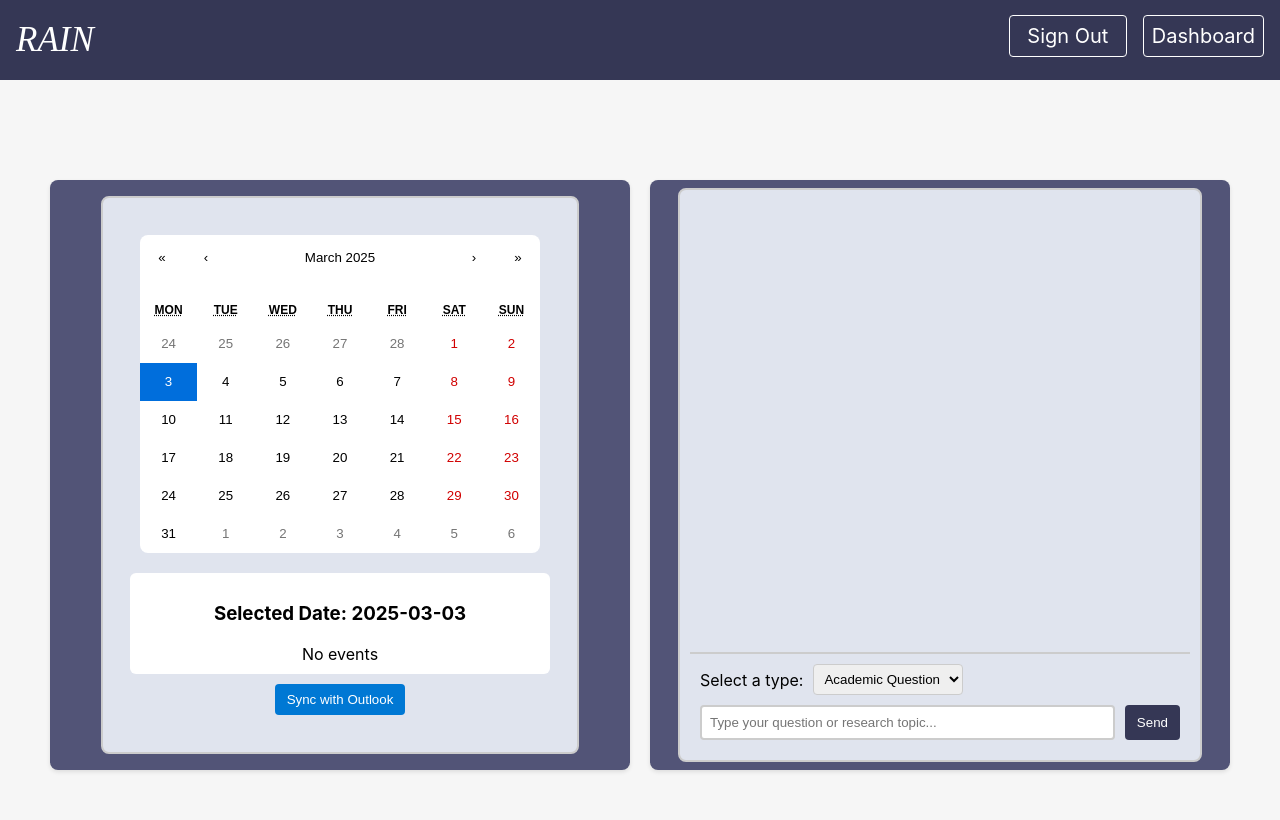
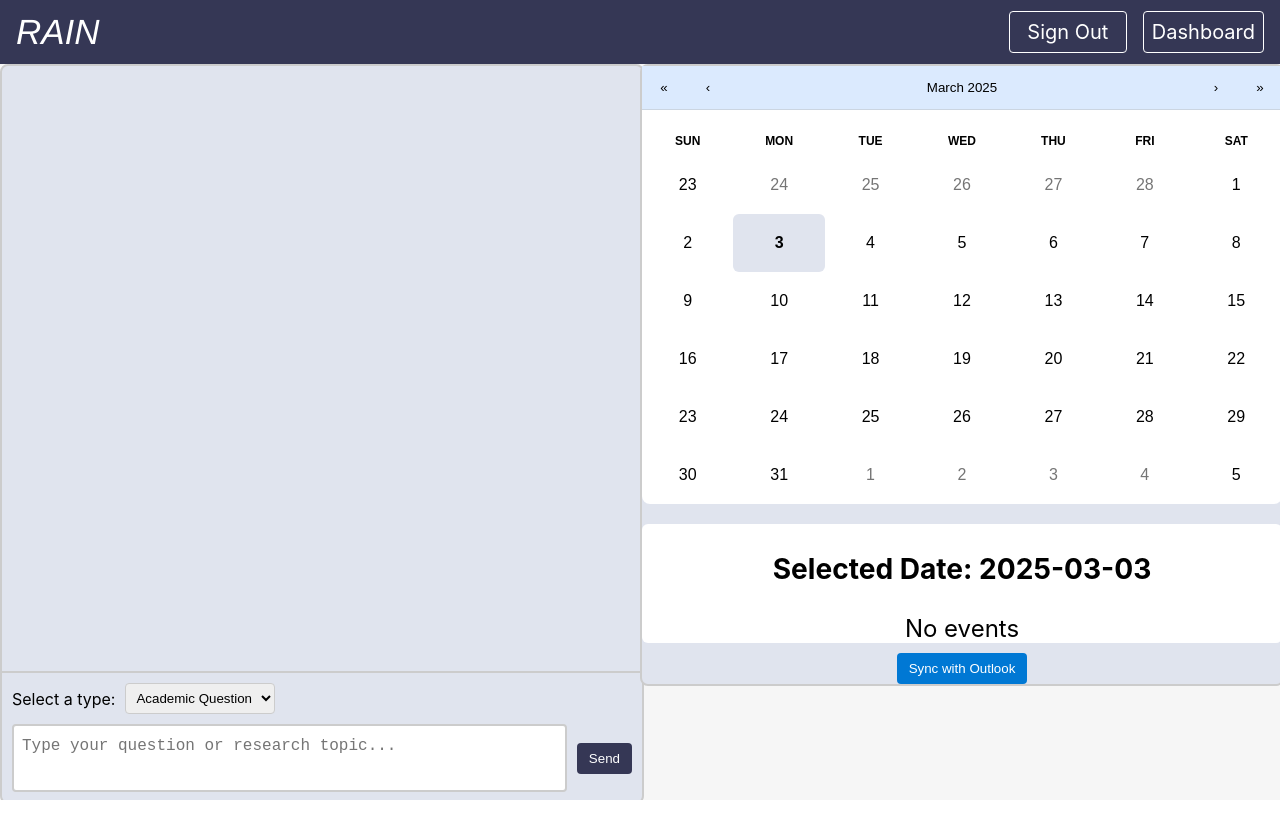
Before and after one commit to CS4800-02-Group-Project/RAIN_project, a React (Create React App) app: page /dashboard in a window 1280 px wide. Built offline with nearby package versions, Linux system fonts and the light colour scheme.

Commit message:
UI changes

```diff
--- a/src/components/Calendar.js
+++ b/src/components/Calendar.js
@@ -200,6 +200,7 @@ const handleOutlookLogin = () => {
                     <StyledCalendar
                         onChange={setSelectedDate}
                         value={selectedDate}
+                        calendarType="gregory"
                         tileContent={tileContent}
                         tileClassName={tileClassName}
                     />
@@ -227,41 +228,6 @@ const handleOutlookLogin = () => {
         </CalendarContainer>
     );
 }
-
-const CalendarContainer = styled.div`
-    display: flex;
-    flex-direction: column;
-    align-items: center;
-    width: 400px;
-    height: auto;
-    border: 2px solid #ccc;
-    border-radius: 8px;
-    background: #E0E4EE;
-    padding: 37px;
-`;
-
-const StyledCalendar = styled(Calendar)`
-    width: 100%;
-    border: none;
-    background: white;
-    border-radius: 8px;
-
-    .has-event {
-        background-color:rgb(69, 201, 57);
-        color: black;
-        font-weight: bold;
-        border-radius: 50%;
-    }
-
-    .react-calendar__tile--now {
-        background: #ffff76;
-    }
-
-    .react-calendar__tile--active {
-        background: #006edc;
-        color: white;
-    }
-`;
 
 const LoadingOverlay = styled.div`
     padding: 20px;
@@ -297,16 +263,6 @@ const EventDot = styled.div`
     display: none;
 `;
 
-const EventDetails = styled.div`
-    margin-top: 20px;
-    text-align: center;
-    font-size: 16px;
-    background: white;
-    padding: 10px;
-    border-radius: 6px;
-    width: 100%;
-`;
-
 const ButtonContainer = styled.div`
     display: flex;
     gap: 10px;
@@ -332,6 +288,7 @@ const AddEventButton = styled.button`
 `;
 
 const OutlookButton = styled(AddEventButton)`
+    flex: 1;
     background-color: #0078d4;
 
     &:hover {
@@ -343,3 +300,83 @@ const OutlookButton = styled(AddEventButton)`
         cursor: not-allowed;
     }
 `;
+
+const CalendarContainer = styled.div`
+    display: flex;
+    flex-direction: column;
+    align-items: center;
+    width: 100%;
+    border: 2px solid #ccc;
+    border-radius: 8px;
+    background: #E0E4EE;
+    margin: auto;
+`;
+
+const StyledCalendar = styled(Calendar)`
+  flex: 1;
+  width: 100%;
+  border: none;
+  background: white;
+  border-radius: 8px;
+
+  /* Override internal class styles */
+  .react-calendar__navigation {
+    background-color: #dbeafe;
+    border-bottom: 1px solid #cbd5e1;
+    padding: 8px 0;
+  }
+
+  .react-calendar__tile {
+    padding: 20px 0;
+    font-size: 1rem;
+    border-radius: 6px;
+    transition: background 0.3s ease;
+  }
+
+  .has-event {
+        background-color:rgb(69, 201, 57);
+        color: black;
+        font-weight: bold;
+        border-radius: 50%;
+    }
+
+  .react-calendar__tile--active {
+    background: #3b82f6;
+    color: white;
+    font-weight: bold;
+  }
+
+  .react-calendar__tile:enabled:hover {
+    background: #e0f2fe;
+    color: #1d4ed8;
+  }
+
+  .react-calendar__month-view__days__day--weekend {
+    color: black;
+  }
+
+  .react-calendar__tile--now {
+    background: #E0E4EE;
+    color: black;
+    font-weight: bold;
+  }
+
+    .react-calendar__month-view__weekdays__weekday {
+    font-weight: bold;
+    text-decoration: none;
+        abbr {
+        text-decoration: none;
+        cursor: default;
+        }
+  }
+`;
+
+const EventDetails = styled.div`
+    flex: 1;
+    margin-top: 20px;
+    text-align: center;
+    font-size: 24px;
+    background: white;
+    border-radius: 6px;
+    width: 100%;
+`;
--- a/src/components/Navbar.js
+++ b/src/components/Navbar.js
@@ -44,16 +44,16 @@ export default function Navbar() {
 // Temporary navbar theme until further changes needed
 
 const Name = styled.div`
-  text-align: center;
   flex: 1;
   display: flex;
   font-size: 35px;
   align-items: center;
   font-style: italic;
-  font-family: "Lobster", cursive;
+  font-family: "Helvetica";
 `;
 
 const Page = styled.div`
+  display: flex;
   align-items: center;
   justify-content: center;
   font-size: 20px;
@@ -61,17 +61,18 @@ const Page = styled.div`
 `;
 
 const Container = styled.nav`
+  align-items: center;
+  flex-shrink: 0;
   background-color: #353755;
   color: white;
   display: flex;
   justify-content: space-between;
-  height: 5em;
+  height: 4em;
   gap: 2rem;
   padding: 0 1rem;
 
   ul {
     padding: 0;
-    padding-top: 15px;
     margin: 0;
     list-style: none;
     display: flex;
--- a/src/components/PromptMenu.js
+++ b/src/components/PromptMenu.js
@@ -110,49 +110,116 @@ export default function PromptMenu() {
 }
 
 
+// const ChatContainer = styled.div`
+//     display: flex;
+//     flex-direction: column;
+//     width: 500px;
+//     height: 550px;
+//     border: 2px solid #ccc;
+//     border-radius: 8px;
+//     background: #E0E4EE;
+//     padding: 10px;
+// `;
+
+// const ChatHistory = styled.div`
+//     flex: 1;
+//     overflow-y: auto;
+//     padding: 10px;
+//     border-bottom: 2px solid #ccc;
+// `;
+
+// const Message = styled.div`
+//     background: ${(props) => (props.sender === "User" ? "#353755" : "#777")};
+//     color: white;
+//     padding: 8px;
+//     border-radius: 8px;
+//     margin: 5px 0;
+//     align-self: ${(props) => (props.sender === "User" ? "flex-end" : "flex-start")};
+//     max-width: 90%;
+// `;
+
+// const InputContainer = styled.div`
+//     display: flex;
+//     padding: 10px;
+//     gap: 10px;
+// `;
+
+// const ChatInput = styled.input`
+//     flex: 1;
+//     padding: 8px;
+//     border: 2px solid #ccc;
+//     border-radius: 4px;
+//     &:disabled {
+//         background-color: #f0f0f0;
+//         cursor: not-allowed;
+//     }
+// `;
+
+// const SendButton = styled.button`
+//     background: #353755;
+//     color: white;
+//     border: none;
+//     padding: 8px 12px;
+//     border-radius: 4px;
+//     cursor: pointer;
+//     &:hover {
+//         background: #555;
+//     }
+//     &:disabled {
+//         background: #999;
+//         cursor: not-allowed;
+//     }
+// `;
+
 const ChatContainer = styled.div`
     display: flex;
     flex-direction: column;
-    width: 500px;
-    height: 550px;
+    width: 100%;
+    height: 100%;
     border: 2px solid #ccc;
     border-radius: 8px;
     background: #E0E4EE;
-    padding: 10px;
 `;
 
 const ChatHistory = styled.div`
     flex: 1;
     overflow-y: auto;
-    padding: 10px;
+    padding: 1rem;
     border-bottom: 2px solid #ccc;
+    max-height: calc(100vh - 200px);
 `;
 
+// based on sender or ai, set the color for sender and positioning
 const Message = styled.div`
-    background: ${(props) => (props.sender === "User" ? "#353755" : "#777")};
+    background: ${(props) => (props.sender === "user" ? "#353755" : "#777")};
     color: white;
     padding: 8px;
     border-radius: 8px;
     margin: 5px 0;
-    align-self: ${(props) => (props.sender === "User" ? "flex-end" : "flex-start")};
-    max-width: 90%;
+    align-self: ${(props) => (props.sender === "user" ? "flex-end" : "flex-start")};
+    max-width: 100%;
+    word-wrap: break-word;
+    white-space: pre-wrap;
 `;
 
 const InputContainer = styled.div`
     display: flex;
     padding: 10px;
     gap: 10px;
+    align-items: center;
 `;
 
-const ChatInput = styled.input`
+const ChatInput = styled.textarea`
     flex: 1;
     padding: 8px;
     border: 2px solid #ccc;
     border-radius: 4px;
-    &:disabled {
-        background-color: #f0f0f0;
-        cursor: not-allowed;
-    }
+    resize: none;
+    min-height: 40px;
+    max-height: 150px;
+    overflow-y: auto;
+    font-size: 16px;
+    line-height: 1.5;
 `;
 
 const SendButton = styled.button`
@@ -164,10 +231,6 @@ const SendButton = styled.button`
     cursor: pointer;
     &:hover {
         background: #555;
-    }
-    &:disabled {
-        background: #999;
-        cursor: not-allowed;
     }
 `;
 
--- a/src/pages/Dashboard.js
+++ b/src/pages/Dashboard.js
@@ -13,52 +13,72 @@ const Dashboard = () => {
             <Navbar/>
             <PageContainer>
                 <Section>
-                    <Calendar />
+                    <PromptMenu />
                 </Section>
                 <Section>
-                    <PromptMenu />
+                    <Calendar />
                 </Section>
             </PageContainer>
         </Content>
     )
 }
 
+// const Content = styled.div`
+//   background-color:rgb(246, 246, 246);
+//   /* background-color:rgb(15, 22, 53); */
+//   min-height: 100vh;
+// `;
+
+// const PageContainer = styled.div`
+//   display: flex;
+//   justify-content: center;
+//   align-items: center;
+//   flex-grow: 1;
+//   padding: 50px;
+//   gap: 20px;
+//   max-width: 1200px;
+//   margin: 0 auto;
+//   padding-top: 100px;
+
+//   @media (max-width: 1150px) {
+//     flex-direction: column;
+//     align-items: center; /
+//   }
+// `;
+
+// const Section = styled.div`
+//   display: flex;
+//   justify-content: center;
+//   align-items: center;
+//   flex: 1;
+//   min-width: 400px;
+//   min-height: 500px;
+//   height: 550px;
+//   padding: 20px;
+//   background: white;
+//   border-radius: 8px;
+//   box-shadow: 0 2px 4px rgba(0, 0, 0, 0.1);
+//   background-color:rgb(82, 84, 119);
+
 const Content = styled.div`
-  background-color:rgb(246, 246, 246);
-  /* background-color:rgb(15, 22, 53); */
+  background-color: #f6f6f6;
   min-height: 100vh;
+  display: flex;
+  flex-direction: column;
 `;
 
 const PageContainer = styled.div`
   display: flex;
   justify-content: center;
-  align-items: center;
+  align-items: stretch;
   flex-grow: 1;
-  padding: 50px;
-  gap: 20px;
-  max-width: 1200px;
-  margin: 0 auto;
-  padding-top: 100px;
-
-  @media (max-width: 1150px) {
-    flex-direction: column;
-    align-items: center; /
-  }
+  overflow: hidden;
 `;
 
 const Section = styled.div`
-  display: flex;
-  justify-content: center;
-  align-items: center;
-  flex: 1;
-  min-width: 400px;
-  min-height: 500px;
-  height: 550px;
-  padding: 20px;
-  background: white;
-  border-radius: 8px;
-  box-shadow: 0 2px 4px rgba(0, 0, 0, 0.1);
-  background-color:rgb(82, 84, 119);
+  width: 50%;
+  box-sizing: border-box;
+;
 
 
   @media (max-width: 750px) {
```
